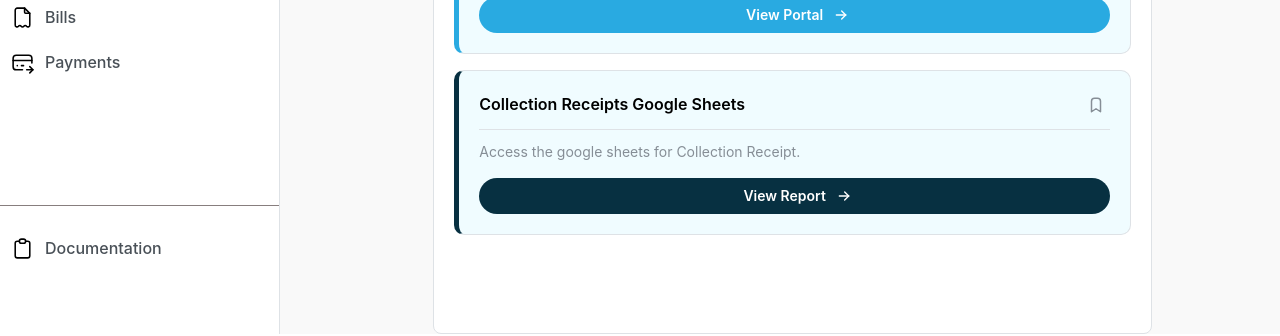
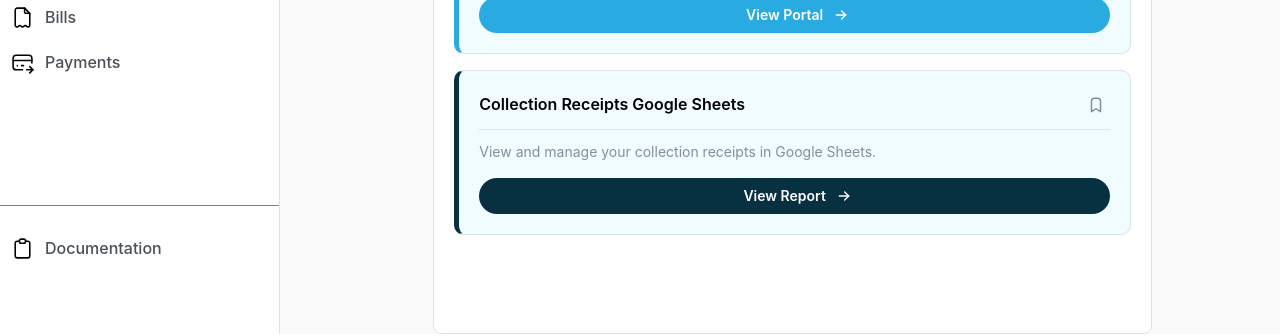
Before and after one commit to CSIhelp/Stewrd_CalamansiPie, a React (Vite) app in the folder John/: page / in a window 1280 px wide. Shown: the part 342-678 px from the top of the page. Built offline with nearby package versions, Linux system fonts and the light colour scheme.

Commit message:
Report Item Card Reusable Component

```diff
--- /dev/null
+++ b/John/src/components/ReportItemCard/ReportItemCard.css
@@ -0,0 +1,6 @@
+.ReportItemCard {
+    border-left: #073041 solid 5px;
+    border-radius: 10px;
+    background-color: #F0FCFF;
+    margin-bottom: 2vh;
+}
--- /dev/null
+++ b/John/src/components/ReportItemCard/ReportItemCard.tsx
@@ -0,0 +1,50 @@
+import { Card, Text, Group, Button, Divider, ActionIcon } from '@mantine/core';
+import { IconArrowRight, IconBookmark } from '@tabler/icons-react';
+import type { FC } from 'react';
+import './ReportItemCard.css';
+
+interface ReportItemCardProps {
+  title: string;
+  description: string;
+  buttonText: string;
+  buttonLink: string;
+}
+
+const ReportItemCard: FC<ReportItemCardProps> = ({
+  title,
+  description,
+  buttonText,
+  buttonLink
+}) => {
+  return (
+    <Card withBorder radius="md" p="lg" className="ReportItemCard">
+      <Group justify="space-between" mb="xs">
+        <Text fw={600}>{title}</Text>
+        <ActionIcon variant="subtle" color="gray">
+          <IconBookmark size={18} />
+        </ActionIcon>
+      </Group>
+
+      <Divider mb="sm" />
+
+      <Text size="sm" c="dimmed" mb="md">
+        {description}
+      </Text>
+
+      <Button
+        component="a"
+        href={buttonLink}
+        target="_blank"
+        rel="noopener noreferrer"
+        variant="filled"
+        color="#073041"
+        rightSection={<IconArrowRight size={16} />}
+        radius="xl"
+      >
+        {buttonText}
+      </Button>
+    </Card>
+  );
+};
+
+export default ReportItemCard;
--- a/John/src/pages/Dashboard/Dashboard.tsx
+++ b/John/src/pages/Dashboard/Dashboard.tsx
@@ -1,10 +1,10 @@
 import React from 'react'
 import Header from '../../components/Header/Header'
 import { Card, Text, Group, Button, Divider, ActionIcon } from '@mantine/core';
-import { IconArrowRight, IconBookmark } from '@tabler/icons-react';
 import { SideNavBar } from '../../components/SideNav/SideNavBar'
 import './Dashboard.css';
 import NewItemCard from '../../components/NewItemCard/NewItemCard';
+import ReportItemCard from '../../components/ReportItemCard/ReportItemCard';
 function Dashboard() {
 
 
@@ -30,31 +30,13 @@ function Dashboard() {
 />
 
          {/* Favorite Item card 2 */}
-      <Card withBorder radius="md" p="lg" className= "FavoriteCard1">
-      <Group justify="space-between" mb="xs" >
-        <Text fw={600}>Collection Receipts Google Sheets </Text>
-        <ActionIcon variant="subtle" color="gray">
-          <IconBookmark size={18} />
-        </ActionIcon>
-      </Group>
-
-      <Divider mb="sm" />
-
-      <Text size="sm" c="dimmed" mb="md">
-     Access the google sheets for Collection Receipt.
-      </Text>
-
-      <Button
-        variant="filled"
-        color="#073041"
-        rightSection={<IconArrowRight size={16} />}
-        radius="xl"
-      >
-        View Report
-      </Button>
-      </Card>
-
-    </Card>
+         <ReportItemCard
+         title='Collection Receipts Google Sheets '
+            description='View and manage your collection receipts in Google Sheets.'
+            buttonText='View Report'
+            buttonLink='https://example.com/collection-receipts'
+            />
+</Card>
      </div>
      </div>
     </>
```
